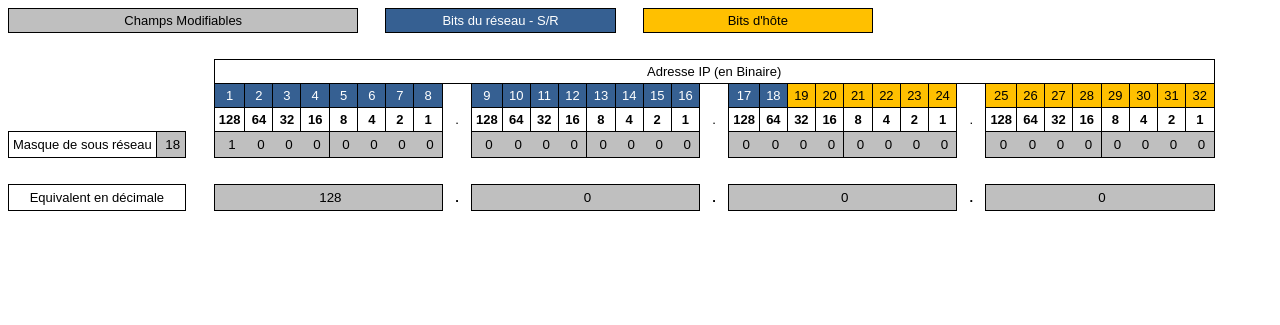
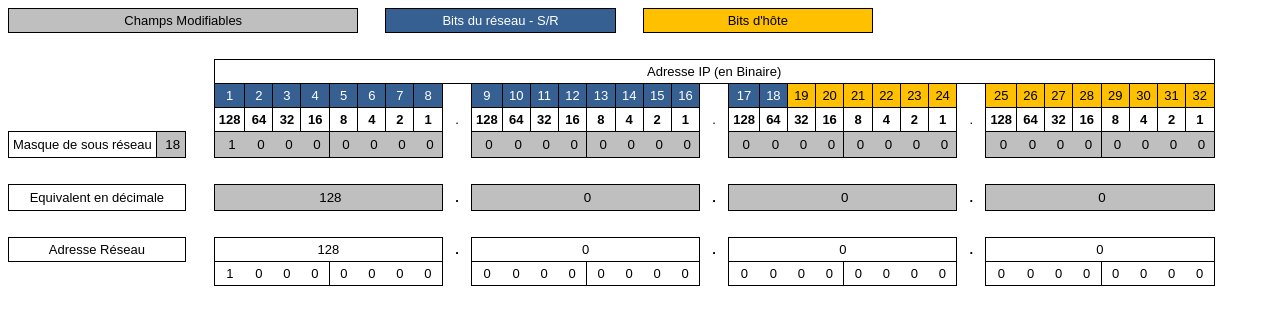
Before and after one commit to xixi52/IPCalculator, a PHP site: page / in a window 1280 px wide. Shown: the top 325 px of the page. Run offline with PHP 8.4, Linux system fonts and the light colour scheme.

Commit message:
Add network ip

```diff
--- a/assets/js/script.js
+++ b/assets/js/script.js
@@ -50,16 +50,31 @@ $(document).ready(function () {
         octet = parseInt($(this).attr("name").split("")[10]);
 
         const valueBit = bit == 8 ? 1 : 2 ** Math.abs(bit - 8),
-          octetValue = $("#octet" + octet + "-eq-dec").val();
+          octetValue = $("#octet" + octet + "-eq-dec").val(),
+          octetNetworkValue = $("#octet" + octet + "-network").html(),
+          bitsPos = (octet - 1) * 8 + bit;
 
-        if ($(this).val() == 1)
+        if ($(this).val() == 1) {
           $("#octet" + octet + "-eq-dec").val(
             parseInt(octetValue) + parseInt(valueBit)
           );
-        else
+          if ($("#bit" + bitsPos).attr("class") == "bit-reseau") {
+            $("#net-bit" + bit + "-octet" + octet).html("1");
+            $("#octet" + octet + "-network").html(
+              parseInt(octetNetworkValue) + parseInt(valueBit)
+            );
+          }
+        } else {
           $("#octet" + octet + "-eq-dec").val(
             parseInt(octetValue) - parseInt(valueBit)
           );
+          if ($("#bit" + bitsPos).attr("class") == "bit-reseau") {
+            $("#net-bit" + bit + "-octet" + octet).html("0");
+            $("#octet" + octet + "-network").html(
+              parseInt(octetNetworkValue) - parseInt(valueBit)
+            );
+          }
+        }
       });
     }
 
@@ -68,6 +83,10 @@ $(document).ready(function () {
 
       // Event if change value decimal input
       $("#octet" + i + "-eq-dec").on("input", function () {
+        if (!$(this).val()) $(this).val(0);
+        else if ($(this).val() <= 0) $(this).val(0);
+        else if ($(this).val() >= 255) $(this).val(255);
+
         let countCurrentOctet = i;
 
         let valueInputEqDescToBin = parseInt($(this).val()).toString(2),
@@ -77,8 +96,11 @@ $(document).ready(function () {
 
         for (let i = 0; i<=8; i++) {
           const numBin = String(valueInputEqDescToBin)[i];
-          const bitPos = i
-          $("#bit" + bitPos + "-octet" + countCurrentOctet).val(parseInt(numBin))
+          $("#bit" + i + "-octet" + countCurrentOctet).val(parseInt(numBin));
+          const bitNum = (countCurrentOctet - 1) * 8 + i + 1;
+          if ($("#bit" + bitNum).attr("class") == "bit-reseau") {
+            $("#net-bit" + i + 1 + "-octet" + countCurrentOctet).html(parseInt(numBin));
+          }
         }
 
       });
--- a/index.php
+++ b/index.php
@@ -76,7 +76,7 @@
           $bitInputVal = 1;
             for ($i = 1; $i <= 38; $i++) {
               if ($i == 1) {
-                echo "<td class=\"desc-bit-octet\">Masque de sous réseau</td> \n";
+                echo "<td class=\"desc-bit-octet\">Masque de sous réseau</td>\n";
               } else if ($i == 2) {
                 echo "<td><input type=\"number\" id=\"masque\" name=\"masque\" value=\"18\" min=\"1\" max=\"31\"></td>\n";
                 $bitNumber++;
@@ -121,6 +121,51 @@
         <tr>
           <td class="noborder blank-cell" colspan="38"></td>
         </tr>
+        <!-- Network -->
+        <tr class="eq-dec">
+          <td colspan="2">Adresse Réseau</td>
+          <td class="noborder"></td>
+          <td colspan="8" id="octet1-network">128</td>
+          <td class="noborder point">.</td>
+          <td colspan="8" id="octet2-network">0</td>
+          <td class="noborder point">.</td>
+          <td colspan="8" id="octet3-network">0</td>
+          <td class="noborder point">.</td>
+          <td colspan="8" id="octet4-network">0</td>
+        </tr>
+        <!-- Network bits list -->
+        <tr class="bit-network">
+          <?php
+          $leftBorderBit = "";
+          $rightBorderBit = "";
+          $bitNumber = 0;
+          $octetNumber = 1;
+          $bitInputVal = 1;
+            for ($i = 1; $i <= 36; $i++) {
+              if ($i == 1) {
+                $bitNumber++;
+                echo "<td class=\"noborder\" colspan=\"3\"></td>\n";
+              } else if ($i == 10 || $i == 19 || $i == 28) {
+                echo "          <td class=\"noborder\"></td>\n";
+              } else {
+                if ($bitNumber != 4 && $bitNumber != 8) $rightBorderBit = "-right";
+                else $rightBorderBit = "";
+
+                if ($bitNumber != 1 && $bitNumber != 5) $leftBorderBit = "-left";
+                else $leftBorderBit = "";
+
+                if($bitNumber == 8) {
+                  echo "          <td class=\"border" . $rightBorderBit . $leftBorderBit . "\" id=\"net-bit" . $bitNumber . "-octet" . $octetNumber . "\">" . $bitInputVal . "</td>\n";
+                  $bitNumber = 1;
+                  $octetNumber++;
+                } else {
+                  echo "          <td class=\"border" . $rightBorderBit . $leftBorderBit . "\" id=\"net-bit" . $bitNumber . "-octet" . $octetNumber . "\">" . $bitInputVal . "</td>\n";
+                  $bitNumber++;
+                  $bitInputVal = 0;
+                }
+              }
+            } ?>
+        </tr>
       </tbody>
     </table>
     <!-- /TABLE -->
```
